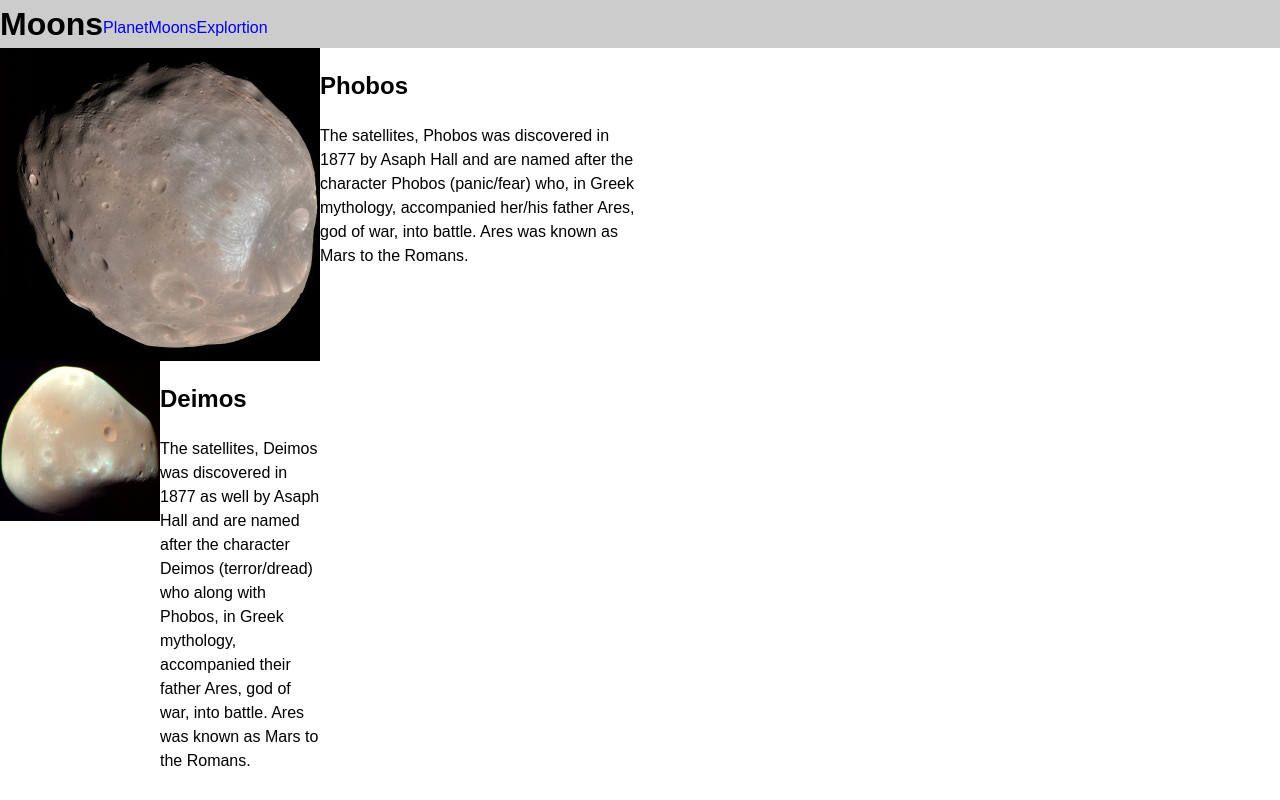
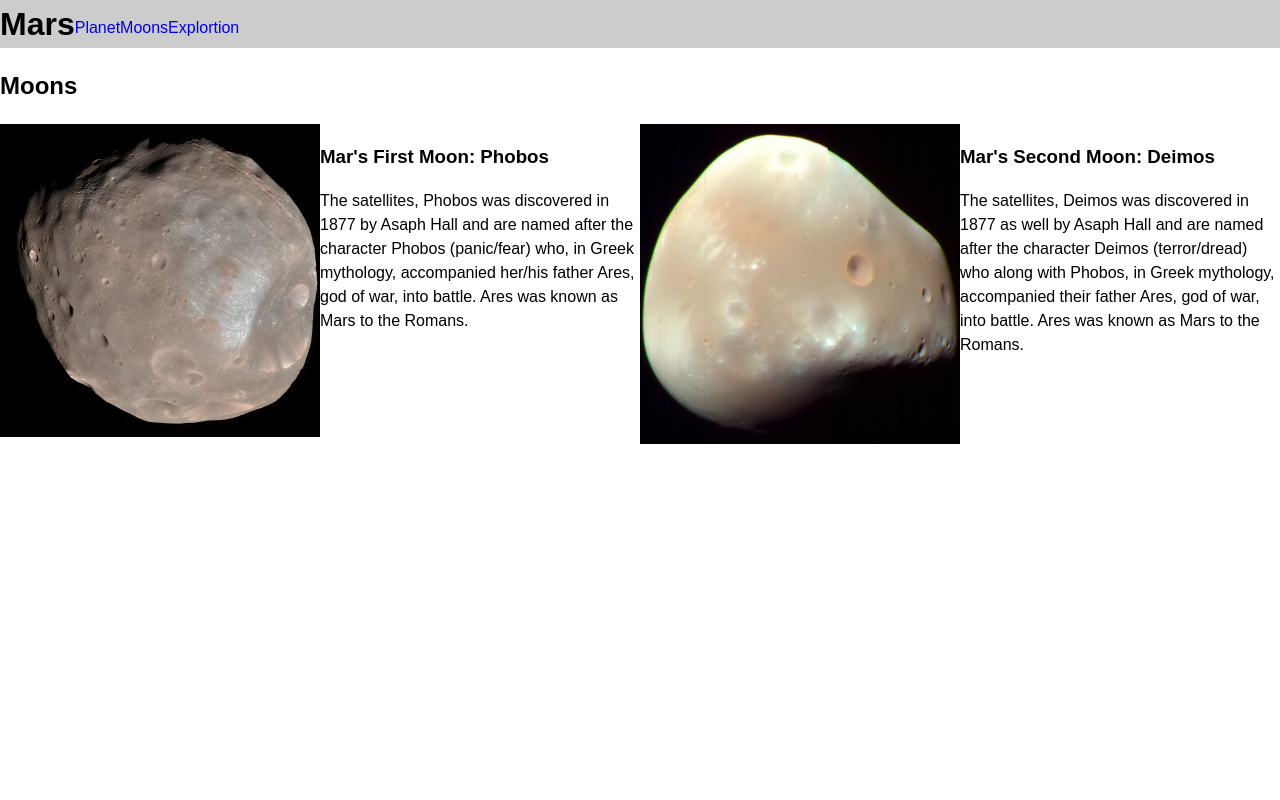
Before and after one commit to marisabivi/dsn1675-planet-website, a plain HTML site: page moons.html in a window 1280 px wide. Drawn offline with Linux system fonts and the light colour scheme.

Commit message:
Moons grid works here

```diff
--- a/moons.html
+++ b/moons.html
@@ -9,7 +9,7 @@
 </head>
 <body>
     <header>
-    <h1 class="title">Moons</h1>
+        <h1 class="title">Mars</h1>
         <nav>
             <ul class="nav">
                 <li><a href="index.html">Planet</a></li>
@@ -18,31 +18,39 @@
             </ul>
         </nav>
     </header>
+    <div class="grid">
 
-        <div class="grid">
+        <div class="unit unit-xs-1 unit-s-1 unit-m-1 unit-l-1">
+            <h2>Moons</h2>
+        </div>
+
             <div class="unit unit-xs-1 unit-s-1 unit-m-1-2 unit-l-1-2">
                 <div class="grid">
                     <div class="unit unit-xs-1 unit-s-1 unit-m-1 unit-l-1-2">
                         <img src="images/phobos.jpg" alt="">
                     </div>
-                <div class="unit unit-xs-1 unit-s-1 unit-m-1-2 unit-l-1-2">
-                    <h2>Phobos</h2>
-                    <p>The satellites, Phobos was discovered in 1877 by Asaph Hall and are named after the character Phobos (panic/fear) who, in Greek mythology, accompanied her/his father Ares, god of war, into battle. Ares was known as Mars to the Romans. </p>
+
+                    <div class="unit unit-xs-1 unit-s-1 unit-m-1 unit-l-1-2">
+                        <h3>Mar's First Moon: Phobos</h3>
+                        <p>The satellites, Phobos was discovered in 1877 by Asaph Hall and are named after the character Phobos (panic/fear) who, in Greek mythology, accompanied her/his father Ares, god of war, into battle. Ares was known as Mars to the Romans.</p>
+                    </div>
                 </div>
             </div>
 
-            <div class="grid">
             <div class="unit unit-xs-1 unit-s-1 unit-m-1-2 unit-l-1-2">
                 <div class="grid">
                     <div class="unit unit-xs-1 unit-s-1 unit-m-1 unit-l-1-2">
                         <img src="images/deimos.jpg" alt="">
                     </div>
-                <div class="unit unit-xs-1 unit-s-1 unit-m-1-2 unit-l-1-2">
-                    <h2>Deimos</h2>
+
+                <div class="unit unit-xs-1 unit-s-1 unit-m-1 unit-l-1-2">
+                    <h3>Mar's Second Moon: Deimos</h3>
                     <p>The satellites, Deimos was discovered in 1877 as well by Asaph Hall and are named after the character Deimos (terror/dread) who along with Phobos, in Greek mythology, accompanied their father Ares, god of war, into battle. Ares was known as Mars to the Romans.</p>
                 </div>
             </div>
         </div>
+
     </div>
+
 </body>
 </html>
```
Lines whose indentation alone changed are shown as unchanged.
